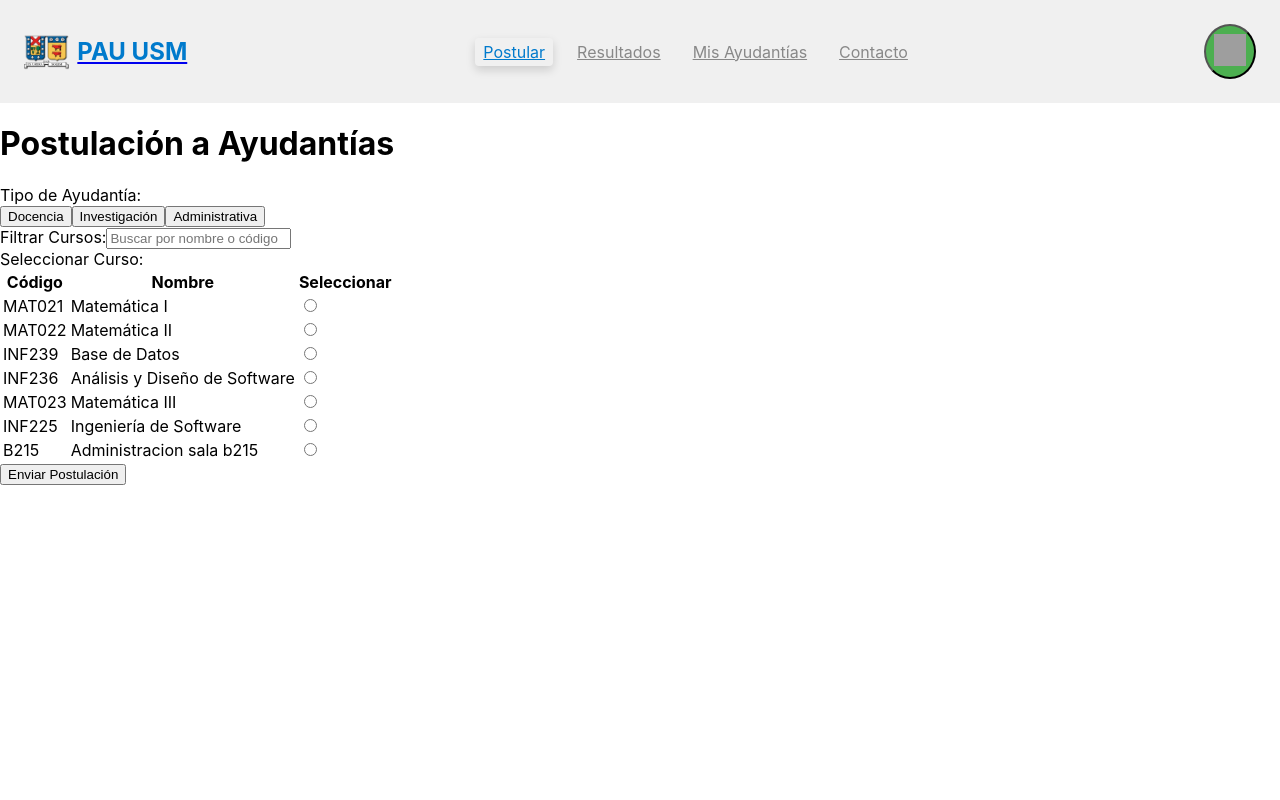
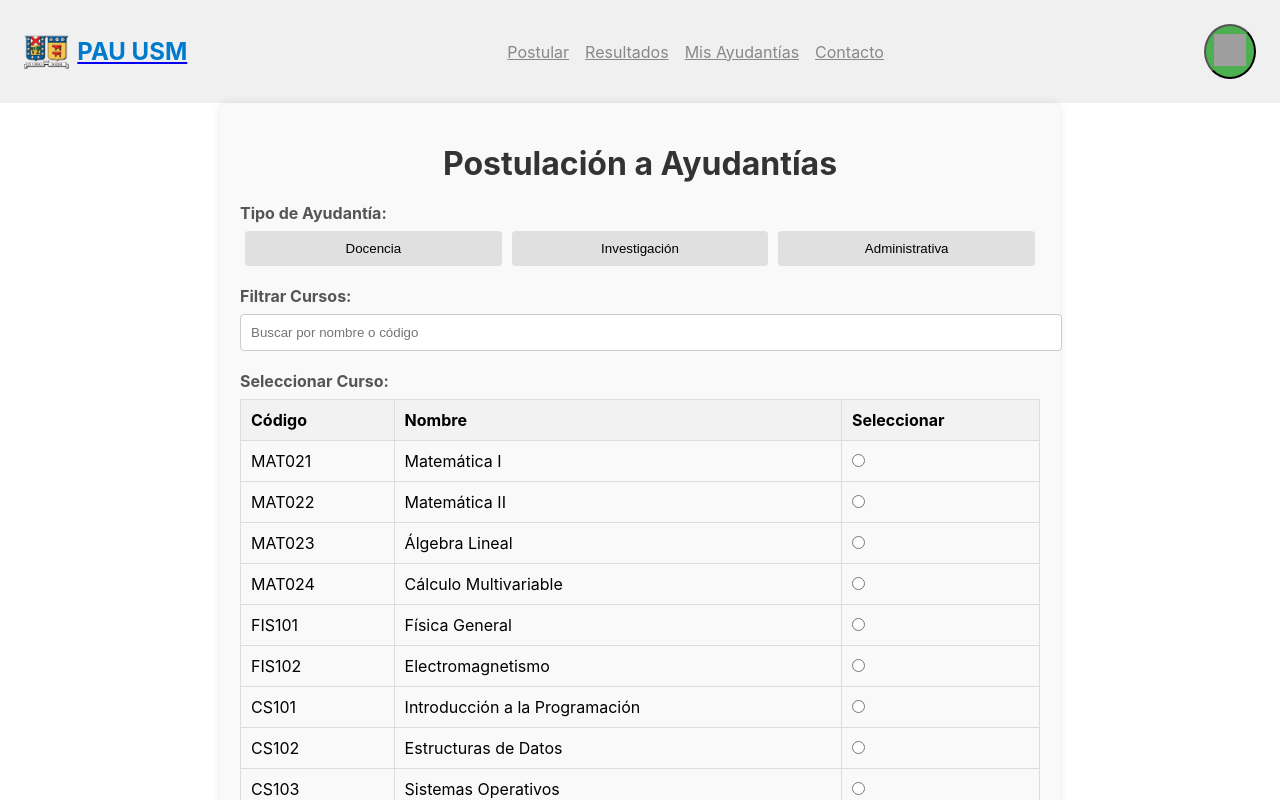
Before and after one commit to JavierCaceresLeon/PAU-USM, a React (Create React App) app: page /postular in a window 1280 px wide. Shown: the top 800 px of the page. Built offline with nearby package versions, Linux system fonts and the light colour scheme; grey boxes are pictures that could not be loaded.

Commit message:
mejoras visuales en postulaciones e implementacion de local storage

```diff
--- a/package.json
+++ b/package.json
@@ -6,14 +6,16 @@
     "@testing-library/jest-dom": "^5.17.0",
     "@testing-library/react": "^13.4.0",
     "@testing-library/user-event": "^13.5.0",
+    "fs": "^0.0.1-security",
     "react": "^18.3.1",
     "react-dom": "^18.3.1",
     "react-router-dom": "^6.27.0",
     "react-scripts": "5.0.1",
+    "sweetalert2": "^11.14.5",
     "web-vitals": "^2.1.4"
   },
   "scripts": {
-    "start": "react-scripts start",
+    "start": "set PORT=3006 && react-scripts start",
     "build": "react-scripts build",
     "test": "react-scripts test",
     "eject": "react-scripts eject"
--- a/public/index.html
+++ b/public/index.html
@@ -24,7 +24,7 @@
       work correctly both with client-side routing and a non-root public URL.
       Learn how to configure a non-root public URL by running `npm run build`.
     -->
-    <title>React App</title>
+    <title>PAU USM</title>
   </head>
   <body>
     <noscript>You need to enable JavaScript to run this app.</noscript>
--- a/src/App.js
+++ b/src/App.js
@@ -6,8 +6,10 @@ import Resultados from './pages/Resultados';
 import MisAyudantias from './pages/MisAyudantias';
 import Contacto from './pages/Contacto';
 
+
 function App() {
     return (
+
         <Router>
             <Routes>
                 <Route path="/" element={<HomePage />} />
@@ -17,6 +19,7 @@ function App() {
                 <Route path='/contacto' element={<Contacto/>}/>
             </Routes>
         </Router>
+
     );
 }
 
--- a/src/components/Header.js
+++ b/src/components/Header.js
@@ -1,16 +1,11 @@
 import React from 'react';
-import { useLocation } from 'react-router-dom';
-
 const NAV_LINKS = [
     { href: '/postular', text: 'Postular' },
     { href: '/resultados', text: 'Resultados' },
     { href: '/ayudantias', text: 'Mis Ayudantías' },
     { href: '/contacto', text: 'Contacto' }
 ];
-
 const Header = () => {
-    const location = useLocation(); // Hook para obtener la ruta actual
-
     return (
         <header style={{ backgroundColor: '#f0f0f0', padding: '24px' }}>
         <div style={{ display: 'flex', alignItems: 'center', justifyContent: 'space-between' }}>
@@ -19,39 +14,13 @@ const Header = () => {
                 <span style={{ fontSize: '24px', fontWeight: 'bold', color: '#007ACC' }}>PAU USM</span>
             </a>
             <nav style={{ display: 'flex', gap: '16px' }}>
-                    {NAV_LINKS.map((link, index) => {
-                        // Comprobar si el enlace es la página actual
-                        const isActive = location.pathname === link.href;
-                        return (
-                            <a
-                                key={index}
-                                href={link.href}
-                                style={{
-                                    color: isActive ? '#007ACC' : '#888',
-                                    boxShadow: isActive ? '0px 4px 10px rgba(0, 0, 0, 0.15)' : 'none', // Sombra para el enlace activo
-                                    borderRadius: isActive ? '4px' : 'none', // Bordes suaves en el enlace activo
-                                    padding: '4px 8px',
-                                    transition: 'color 0.3s, box-shadow 0.3s',
-                                }}
-                                onMouseEnter={(e) => e.target.style.color = '#007ACC'}
-                                onMouseLeave={(e) => e.target.style.color = isActive ? '#007ACC' : '#888'}
-                            >
+                {NAV_LINKS.map((link, index) => (
+                    <a key={index} href={link.href} style={{ color: '#888', transition: 'color 0.3s' }} onMouseEnter={(e) => e.target.style.color = '#007ACC'} onMouseLeave={(e) => e.target.style.color = '#888'}>
                         {link.text}
                     </a>
-                        );
-                    })}
+                ))}
             </nav>
-                <button
-                    style={{
-                        backgroundColor: '#4CAF50',
-                        color: 'white',
-                        padding: '8px',
-                        borderRadius: '50%',
-                        transition: '0.3s',
-                    }}
-                    onMouseEnter={(e) => e.target.style.backgroundColor = '#45a049'}
-                    onMouseLeave={(e) => e.target.style.backgroundColor = '#4CAF50'}
-                >
+            <button style={{ backgroundColor: '#4CAF50', color: 'white', padding: '8px', borderRadius: '50%', transition: '0.3s' }} onMouseEnter={(e) => e.target.style.backgroundColor = '#45a049'} onMouseLeave={(e) => e.target.style.backgroundColor = '#4CAF50'}>
                 <img src="https://openui.fly.dev/openui/24x24.svg?text=👤" alt="User Icon" style={{ height: '32px', width: '32px' }} />
             </button>
         </div>
--- a/src/pages/MisAyudantias.js
+++ b/src/pages/MisAyudantias.js
@@ -1,13 +1,19 @@
 // src/pages/MisAyudantias.js
 import React, { useState } from 'react';
 import Header from '../components/Header';
+import { useEffect } from 'react';
 
 const MisAyudantias = () => {
-  const [courses] = useState([
-    { code: 'ELO320', name: 'Estructura de datos y algoritmos', schedule: 'Bloque 5-6', parallel: '1', professor: 'Profesor Ejemplo' },
-    { code: 'MAT023', name: 'Matemática III', schedule: 'Bloque 3-4', parallel: '2', professor: 'Profesor Ejemplo' },
-    { code: 'INF322', name: 'Diseño interfaces usuarias', schedule: 'Bloque 1-2', parallel: '3', professor: 'Profesor Ejemplo' },
+
+  const [courses, setCourses] = useState([
+
   ]);
+  useEffect(() => {
+    const storedCourses = localStorage.getItem('postulaciones');
+    if (storedCourses) {
+      setCourses(JSON.parse(storedCourses));
+    }
+  }, []);
 
   const [selectedCourse, setSelectedCourse] = useState(null);
 
--- /dev/null
+++ b/src/pages/Postular.css
@@ -0,0 +1,99 @@
+.postular-container {
+    max-width: 800px;
+    margin: 0 auto;
+    padding: 20px;
+    background-color: #f9f9f9;
+    border-radius: 8px;
+    box-shadow: 0 0 10px rgba(0, 0, 0, 0.1);
+}
+
+.postular-container h1 {
+    text-align: center;
+    margin-bottom: 20px;
+    color: #333;
+}
+
+.postular-form .form-group {
+    margin-bottom: 20px;
+}
+
+.postular-form label {
+    display: block;
+    margin-bottom: 8px;
+    font-weight: bold;
+    color: #555;
+}
+
+.postular-form .tabs {
+    display: flex;
+    justify-content: space-between;
+    margin-bottom: 20px;
+}
+
+.tab-button {
+    flex: 1;
+    padding: 10px;
+    margin: 0 5px;
+    background-color: #e0e0e0;
+    border: none;
+    border-radius: 4px;
+    cursor: pointer;
+    transition: background-color 0.3s;
+}
+
+.tab-button.active {
+    background-color: #007bff;
+    color: #fff;
+}
+
+.tab-button:hover {
+    background-color: #007bff;
+    color: #fff;
+}
+
+.form-control {
+    width: 100%;
+    padding: 10px;
+    border: 1px solid #ccc;
+    border-radius: 4px;
+}
+
+.courses-list {
+    margin-top: 20px;
+}
+
+.courses-table {
+    width: 100%;
+    border-collapse: collapse;
+}
+
+.courses-table th, .courses-table td {
+    padding: 10px;
+    border: 1px solid #ddd;
+    text-align: left;
+}
+
+.courses-table th {
+    background-color: #f2f2f2;
+}
+
+.form-radio {
+    margin: 0;
+}
+
+.submit-button {
+    display: block;
+    width: 100%;
+    padding: 10px;
+    background-color: #007bff;
+    color: #fff;
+    border: none;
+    border-radius: 4px;
+    cursor: pointer;
+    font-size: 16px;
+    transition: background-color 0.3s;
+}
+
+.submit-button:hover {
+    background-color: #0056b3;
+}
--- a/src/pages/Postular.js
+++ b/src/pages/Postular.js
@@ -1,14 +1,28 @@
 import React, { useState } from 'react';
 import Header from '../components/Header';
+import './Postular.css';
+import Swal from 'sweetalert2';
+
 
 const courses = [
-    { code: 'MAT021', name: 'Matemática I' ,type: 'docencia'},
-    { code: 'MAT022', name: 'Matemática II' ,type: 'docencia'},
-    { code: 'INF239', name: 'Base de Datos' ,type: 'docencia'},
-    { code: 'INF236', name: 'Análisis y Diseño de Software' ,type: 'docencia'},
-    { code: 'MAT023', name: 'Matemática III' ,type: 'docencia'},
-    { code: 'INF225', name: 'Ingeniería de Software' ,type: 'docencia'},
-    {code:'B215' ,name:'Administracion sala b215',type:'administrativa'}
+    { code: 'MAT021', name: 'Matemática I', schedule: 'Bloque 1-2', parallel: '1', professor: 'Juan', type: 'docencia', depto: 'matemática' },
+    { code: 'MAT022', name: 'Matemática II', schedule: 'Bloque 3-4', parallel: '1', professor: 'María', type: 'docencia', depto: 'matemática' },
+    { code: 'MAT023', name: 'Álgebra Lineal', schedule: 'Bloque 5-6', parallel: '1', professor: 'Luis', type: 'docencia', depto: 'matemática' },
+    { code: 'MAT024', name: 'Cálculo Multivariable', schedule: 'Bloque 7-8', parallel: '1', professor: 'Ana', type: 'docencia', depto: 'matemática' },
+    { code: 'FIS101', name: 'Física General', schedule: 'Bloque 1-2', parallel: '1', professor: 'Carlos', type: 'docencia', depto: 'física' },
+    { code: 'FIS102', name: 'Electromagnetismo', schedule: 'Bloque 3-4', parallel: '1', professor: 'Elena', type: 'docencia', depto: 'física' },
+    { code: 'CS101', name: 'Introducción a la Programación', schedule: 'Bloque 5-6', parallel: '1', professor: 'Diego', type: 'docencia', depto: 'computación' },
+    { code: 'CS102', name: 'Estructuras de Datos', schedule: 'Bloque 7-8', parallel: '1', professor: 'Laura', type: 'docencia', depto: 'computación' },
+    { code: 'CS103', name: 'Sistemas Operativos', schedule: 'Bloque 1-2', parallel: '1', professor: 'Andrés', type: 'docencia', depto: 'computación' },
+    { code: 'HIS101', name: 'Historia Universal', schedule: 'Bloque 3-4', parallel: '1', professor: 'Roberto', type: 'docencia', depto: 'historia' },
+    { code: 'QUI101', name: 'Química General', schedule: 'Bloque 5-6', parallel: '1', professor: 'Patricia', type: 'docencia', depto: 'química' },
+    { code: 'QUI102', name: 'Química Orgánica', schedule: 'Bloque 7-8', parallel: '1', professor: 'Miguel', type: 'docencia', depto: 'química' },
+    { code: 'ADM001', name: 'Gestión Financiera', schedule: 'Bloque 1-2', parallel: '1', professor: 'Claudia', type: 'administrativa', depto: 'finanzas' },
+    { code: 'ADM002', name: 'Recursos Humanos', schedule: 'Bloque 3-4', parallel: '1', professor: 'Fernando', type: 'administrativa', depto: 'administración' },
+    { code: 'ADM003', name: 'Planificación Estratégica', schedule: 'Bloque 5-6', parallel: '1', professor: 'Gloria', type: 'administrativa', depto: 'planificación' },
+    { code: 'INV101', name: 'Inteligencia Artificial Aplicada', schedule: 'Bloque 7-8', parallel: '1', professor: 'Marcos', type: 'investigacion', depto: 'computación' },
+    { code: 'INV102', name: 'Energías Renovables', schedule: 'Bloque 1-2', parallel: '1', professor: 'Valeria', type: 'investigacion', depto: 'ingeniería' },
+    { code: 'INV103', name: 'Bioquímica Avanzada', schedule: 'Bloque 3-4', parallel: '1', professor: 'Sofía', type: 'investigacion', depto: 'biología' }
 ];
 
 const Postular = () => {
@@ -32,16 +46,38 @@ const Postular = () => {
         const filtered = courses.filter(course =>
             (type === '' || course.type === type) &&
             (course.name.toLowerCase().includes(filter.toLowerCase()) ||
-            course.code.toLowerCase().includes(filter.toLowerCase()))
+                course.code.toLowerCase().includes(filter.toLowerCase()))
         );
         setFilteredCourses(filtered);
     };
 
+
     const handleSubmit = (event) => {
         event.preventDefault();
-        // Aquí puedes manejar el envío del formulario
-        console.log('Tipo seleccionado:', selectedType);
-        console.log('Cursos filtrados:', filteredCourses);
+        Swal.fire({
+            title: 'Confirmar Postulación',
+            html: `
+            <p>Tipo de Ayudantía: ${selectedType}</p>
+            <p>Curso Seleccionado: ${selectedCourse.code}</p>
+            `,
+            icon: 'warning',
+            showCancelButton: true,
+            confirmButtonText: 'Confirmar',
+            cancelButtonText: 'Cancelar'
+        }).then((result) => {
+            if (result.isConfirmed) {
+                const existingPostulaciones = JSON.parse(localStorage.getItem('postulaciones')) || [];
+                existingPostulaciones.push(selectedCourse);
+                localStorage.setItem('postulaciones', JSON.stringify(existingPostulaciones));
+                console.log('Postulación guardada');
+                Swal.fire('¡Postulación Confirmada!', '', 'success');
+
+
+            } else {
+                console.log('Postulación cancelada');
+                Swal.fire('Postulación Cancelada', '', 'error');
+            }
+        });
     };
 
     return (
@@ -108,8 +144,8 @@ const Postular = () => {
                                                     type="radio"
                                                     name="selectedCourse"
                                                     value={course.code}
-                                                    checked={selectedCourse === course.code}
-                                                    onChange={(e) => setSelectedCourse(e.target.value)}
+                                                    checked={selectedCourse.code === course.code}
+                                                    onChange={() => setSelectedCourse(course)}
                                                     className="form-radio"
                                                 />
                                             </td>
--- a/src/pages/Resultados.js
+++ b/src/pages/Resultados.js
@@ -12,16 +12,13 @@ const sharedClasses = {
     tableRowHover: 'border-b hover:bg-muted transition duration-300',
 };
 
-const coursesData = [
+const courses = [
     { code: 'ELO320', status: 'Asignada', statusColor: 'text-green-500' },
     { code: 'MAT021', status: 'Procesando', statusColor: 'text-yellow-500' },
 ];
 
 const Table = () => {
     const [selectedCourses, setSelectedCourses] = useState([]);
-    const [courses, setCourses] = useState(coursesData);
-    const [showPopup, setShowPopup] = useState(false);
-    const [courseToDelete, setCourseToDelete] = useState(null);
 
     const handleSelect = (code) => {
         setSelectedCourses((prevSelected) =>
@@ -31,24 +28,7 @@ const Table = () => {
         );
     };
 
-    const handleDeleteClick = (course) => {
-        setCourseToDelete(course);
-        setShowPopup(true);
-    };
-
-    const handleConfirmDelete = () => {
-        setCourses((prevCourses) => prevCourses.filter((c) => c.code !== courseToDelete.code));
-        setShowPopup(false);
-        setCourseToDelete(null);
-    };
-
-    const handleCancelDelete = () => {
-        setShowPopup(false);
-        setCourseToDelete(null);
-    };
-
     return (
-        <>
         <table className="mt-6 w-full border-collapse shadow-lg rounded-lg overflow-hidden">
             <thead className={`${sharedClasses.primaryColor} ${sharedClasses.primaryColorForeground}`}>
                 <tr>
@@ -73,10 +53,7 @@ const Table = () => {
                             <span className={`${course.statusColor} font-semibold`}>{course.status}</span>
                         </td>
                         <td className="py-2 px-4">
-                                <button
-                                    className={`${sharedClasses.destructiveColor} ${sharedClasses.hoverTransition} ButtonDelete`}
-                                    onClick={() => handleDeleteClick(course)}
-                                >
+                            <button className={`${sharedClasses.destructiveColor} ${sharedClasses.hoverTransition} ButtonDelete`} onClick={()=>console.log('asd')}>
                             <svg height={20} width={20} fill='red' xmlns="http://www.w3.org/2000/svg" viewBox="0 0 448 512"><path d="M135.2 17.7L128 32 32 32C14.3 32 0 46.3 0 64S14.3 96 32 96l384 0c17.7 0 32-14.3 32-32s-14.3-32-32-32l-96 0-7.2-14.3C307.4 6.8 296.3 0 284.2 0L163.8 0c-12.1 0-23.2 6.8-28.6 17.7zM416 128L32 128 53.2 467c1.6 25.3 22.6 45 47.9 45l245.8 0c25.3 0 46.3-19.7 47.9-45L416 128z"/></svg>
                             </button>
                         </td>
@@ -84,26 +61,13 @@ const Table = () => {
                 ))}
             </tbody>
         </table>
-
-            {showPopup && (
-                <div className="popup-overlay">
-                    <div className="popup">
-                        <p>¿Estás seguro de que deseas eliminar la postulación para {courseToDelete?.code}?</p>
-                        <div className="popup-buttons">
-                            <button onClick={handleConfirmDelete} className="accept-button">Aceptar</button>
-                            <button onClick={handleCancelDelete} className="cancel-button">Cancelar</button>
-                        </div>
-                    </div>
-                </div>
-            )}
-        </>
     );
 };
 
 const Resultados = () => {
     return (
         <>
-            <Header />
+        <Header/>
         <div className="p-6 bg-background">
             <Table />
         </div>
```
Also changed, not shown: src/pages/Resultados.css (+11 -47 lines), public/manifest.json. Lines whose indentation alone changed are shown as unchanged.
